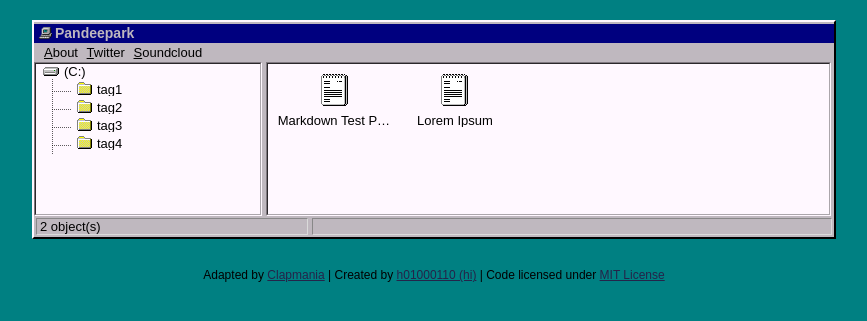
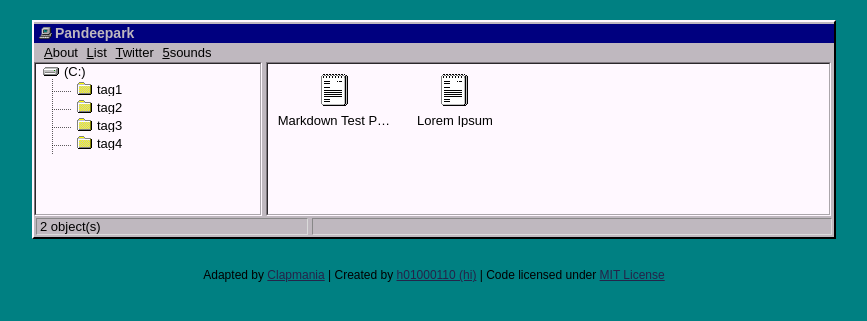
Before and after one commit to clapmania/clapmania.github.io, a Jekyll site: the page built from index.html, in a window 1280 px wide. Shown: the top 321 px of the page, without its empty margins (206-1073 px from the left). Built offline with Jekyll 4.4.1, drawn with Linux system fonts in a browser that asks for light colours.

Commit message:
Update topbar.html

```diff
--- a/_includes/topbar.html
+++ b/_includes/topbar.html
@@ -1,5 +1,6 @@
 <ul class="topbar">
 	<a href="/me"><li><u>A</u>bout</li></a>
-	<a href="http://twitter.com/h01000110" target="_blank"><li><u>T</u>witter</li></a>
-	<a href="http://soundcloud.com/h01000110" target="_blank"><li><u>S</u>oundcloud</li></a>
+	<a href="/list"><li><u>L</u>ist</li></a>
+	<a href="https://twitter.com/tttttttttwu" target="_blank"><li><u>T</u>witter</li></a>
+	<a href="https://open.spotify.com/playlist/1QYjfqCsQo2Ib7gHTjQ3wh" target="_blank"><li><u>5</u>sounds</li></a>
 </ul>
```
